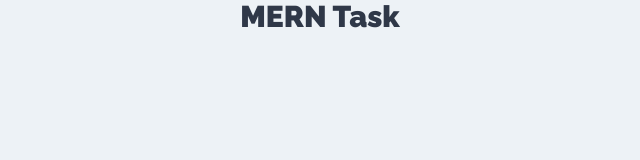
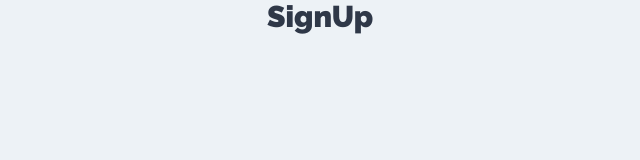
Before and after one commit to JeralPineda/react-MERN-Task, a React (Create React App) app: page /nueva-cuenta in a window 1280 px wide. Shown: the top 160 px of the page, without its empty margins (320-960 px from the left). Built offline with nearby package versions, Linux system fonts and the light colour scheme.

Commit message:
Creando componentes y routing

```diff
--- a/src/App.js
+++ b/src/App.js
@@ -1,8 +1,17 @@
+import { BrowserRouter as Router, Routes, Route } from 'react-router-dom';
+import Login from './components/auth/Login';
+import Signup from './components/auth/Signup';
+import Projects from './components/projects/Projects';
+
 function App() {
    return (
-      <div>
-         <h1>MERN Task</h1>
-      </div>
+      <Router>
+         <Routes>
+            <Route path="/" element={<Login />} />
+            <Route path="/nueva-cuenta" element={<Signup />} />
+            <Route path="/proyectos" element={<Projects />} />
+         </Routes>
+      </Router>
    );
 }
 
--- /dev/null
+++ b/src/components/auth/Login.js
@@ -0,0 +1,11 @@
+import React from 'react';
+
+const Login = () => {
+   return (
+      <div>
+         <h1>Login</h1>
+      </div>
+   );
+};
+
+export default Login;
--- /dev/null
+++ b/src/components/auth/Signup.js
@@ -0,0 +1,11 @@
+import React from 'react';
+
+const Signup = () => {
+   return (
+      <div>
+         <h1>SignUp</h1>
+      </div>
+   );
+};
+
+export default Signup;
--- /dev/null
+++ b/src/components/projects/Projects.js
@@ -0,0 +1,11 @@
+import React from 'react';
+
+const Projects = () => {
+   return (
+      <div>
+         <h1>Projects</h1>
+      </div>
+   );
+};
+
+export default Projects;
```
